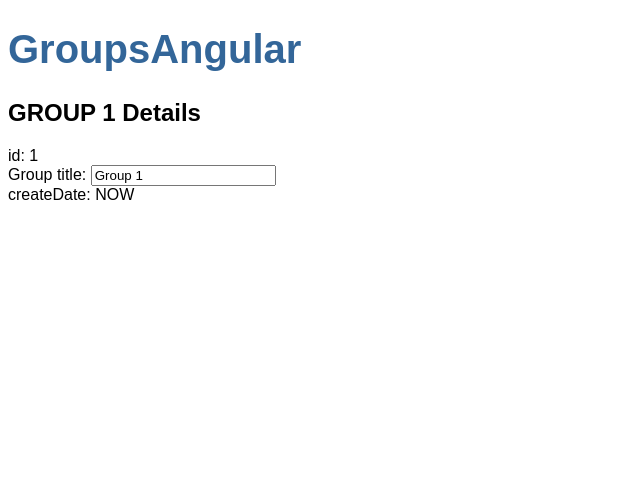
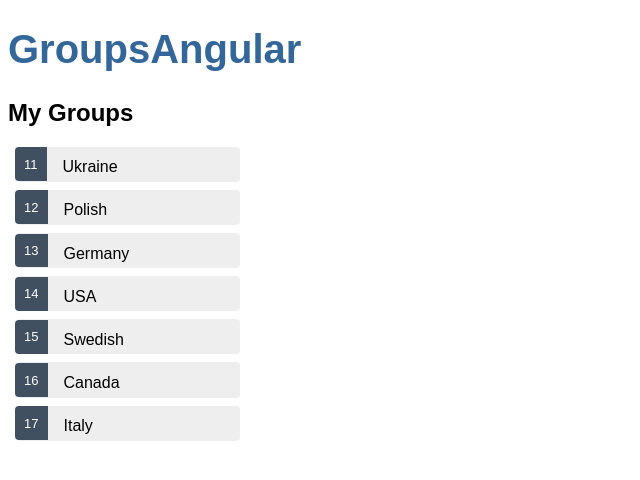
Before and after one commit to olexandrduplava/GroupsAngular, an Angular app: page / in a window 1280 px wide. Shown: the top 480 px of the page, without its empty margins (0-640 px from the left). Built offline with nearby package versions, Linux system fonts and the light colour scheme.

Commit message:
#Commit 2.1 Display a List deleted student component, added some mock-groups to test output, end part2 - "Display a List"

```diff
--- a/src/app/app.module.ts
+++ b/src/app/app.module.ts
@@ -4,13 +4,11 @@ import { AppRoutingModule } from './app-routing.module';
 import { AppComponent } from './app.component';
 import {FormsModule} from "@angular/forms";
 
-import { StudentsComponent } from './students/students.component';
 import { GroupComponent } from './group/group.component';
 
 @NgModule({
   declarations: [
     AppComponent,
-    StudentsComponent,
     GroupComponent
   ],
     imports: [
--- a/src/app/group/group.component.css
+++ b/src/app/group/group.component.css
@@ -0,0 +1,52 @@
+/* HeroesComponent's private CSS styles */
+.groups {
+  margin: 0 0 2em 0;
+  list-style-type: none;
+  padding: 0;
+  width: 15em;
+}
+.groups li {
+  cursor: pointer;
+  position: relative;
+  left: 0;
+  background-color: #EEE;
+  margin: .5em;
+  padding: .3em 0;
+  height: 1.6em;
+  border-radius: 4px;
+}
+.groups li:hover {
+  color: #2c3a41;
+  background-color: #e6e6e6;
+  left: .1em;
+}
+.groups li.selected {
+  background-color: black;
+  color: white;
+}
+.groups li.selected:hover {
+  background-color: #505050;
+  color: white;
+}
+.groups li.selected:active {
+  background-color: black;
+  color: white;
+}
+.groups .badge {
+  display: inline-block;
+  font-size: small;
+  color: white;
+  padding: 0.8em 0.7em 0 0.7em;
+  background-color:#405061;
+  line-height: 1em;
+  position: relative;
+  left: -1px;
+  top: -4px;
+  height: 1.8em;
+  margin-right: .8em;
+  border-radius: 4px 0 0 4px;
+}
+
+input {
+  padding: .5rem;
+}
--- a/src/app/group/group.component.html
+++ b/src/app/group/group.component.html
@@ -1,7 +1,19 @@
-<h2>{{group.title | uppercase}} Details</h2>
-<div><span>id: </span>{{group.id}}</div>
-<div>
-  <label for="title">Group title: </label>
-  <input id="title" [(ngModel)]="group.title" placeholder="title">
+<h2>My Groups</h2>
+<ul class="groups">
+  <li *ngFor="let group of groups"
+      [class.selected]="group === selectedGroup"
+      (click)="onSelect(group)">
+    <span class="badge">{{group.id}}</span> {{group.title}}
+  </li>
+</ul>
+
+<div *ngIf="selectedGroup">
+
+  <h2>{{selectedGroup.title | uppercase}} Details</h2>
+  <div><span>id: </span>{{selectedGroup.id}}</div>
+  <div>
+    <label for="group-name">Group name: </label>
+    <input id="group-name" [(ngModel)]="selectedGroup.title" placeholder="name">
+  </div>
+
 </div>
-<div><span>createDate: </span>{{group.createDate}}</div>
--- a/src/app/group/group.component.ts
+++ b/src/app/group/group.component.ts
@@ -1,5 +1,6 @@
 import { Component, OnInit } from '@angular/core';
 import {Group} from "./group";
+import {GROUPS} from "./mock-groups";
 
 @Component({
   selector: 'app-group',
@@ -8,15 +9,18 @@ import {Group} from "./group";
 })
 export class GroupComponent implements OnInit {
 
-  group: Group={
-    id:1,
-    title: 'Group 1',
-    createDate: "NOW"
-  };
+  groups = GROUPS;
+  selectedGroup?: Group;
 
   constructor() { }
 
   ngOnInit(): void {
   }
 
+  onSelect(group: Group): void {
+    this.selectedGroup = group;
+  }
+
+
+
 }
--- /dev/null
+++ b/src/app/group/mock-groups.ts
@@ -0,0 +1,11 @@
+import {Group} from "./group";
+
+export const GROUPS: Group[] = [
+  {id: 11, title: 'Ukraine', createDate: 'NOW'},
+  {id: 12, title: 'Polish', createDate: 'NOW'},
+  {id: 13, title: 'Germany', createDate: 'NOW'},
+  {id: 14, title: 'USA', createDate: 'NOW'},
+  {id: 15, title: 'Swedish', createDate: 'NOW'},
+  {id: 16, title: 'Canada', createDate: 'NOW'},
+  {id: 17, title: 'Italy', createDate: 'NOW'}
+];
--- a/src/app/students/students.component.html
+++ /dev/null
@@ -1 +0,0 @@
-<h2>{{student}}</h2>
--- a/src/app/students/students.component.ts
+++ /dev/null
@@ -1,17 +0,0 @@
-import { Component, OnInit } from '@angular/core';
-
-@Component({
-  selector: 'app-students',
-  templateUrl: './students.component.html',
-  styleUrls: ['./students.component.css']
-})
-export class StudentsComponent implements OnInit {
-
-  student = 'Student';
-
-  constructor() { }
-
-  ngOnInit(): void {
-  }
-
-}
```
Also changed, not shown: src/app/students/student.ts (deleted, +0 -8 lines), src/app/students/students.component.css (deleted), 1 other file (tests, documents, lock files or other folders).
